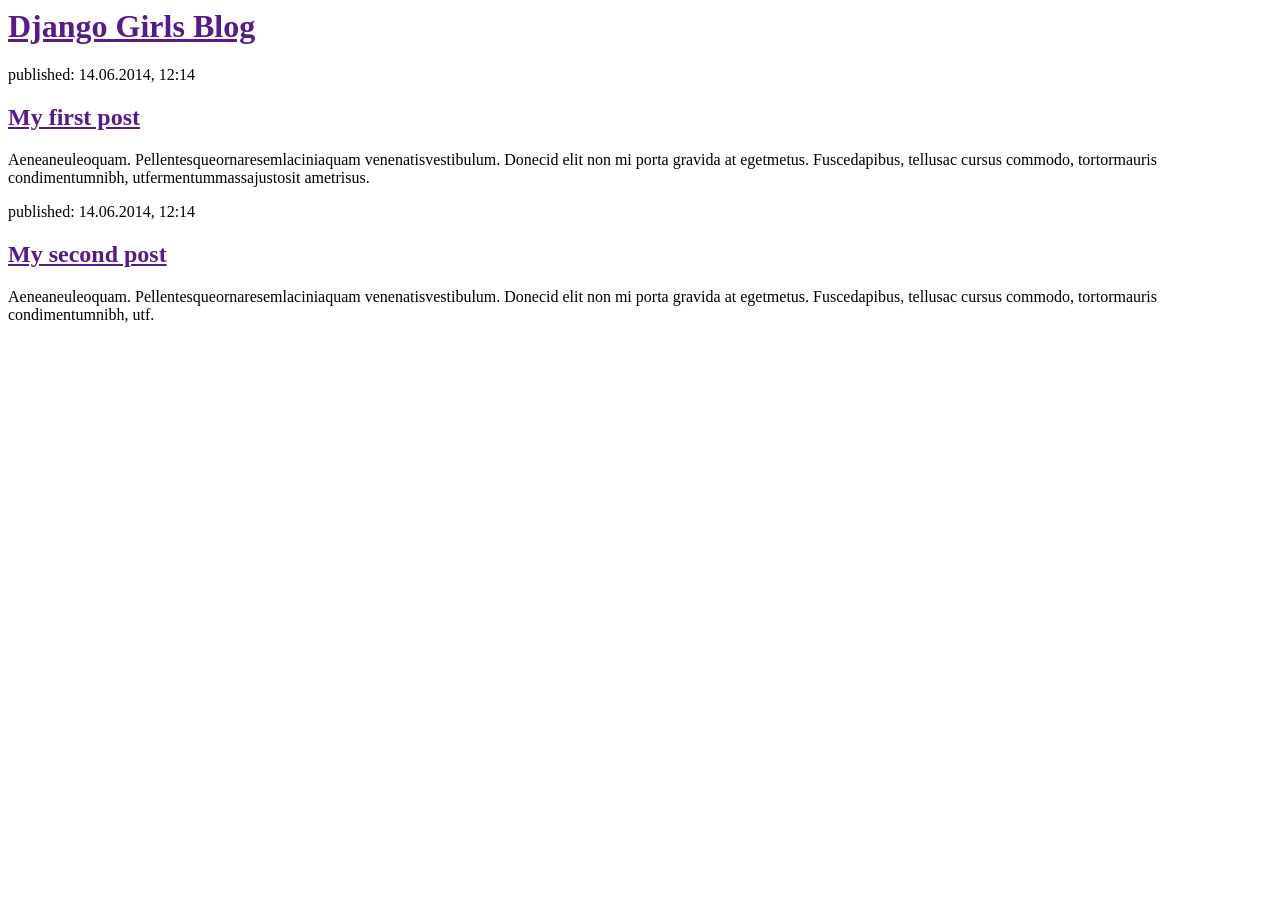
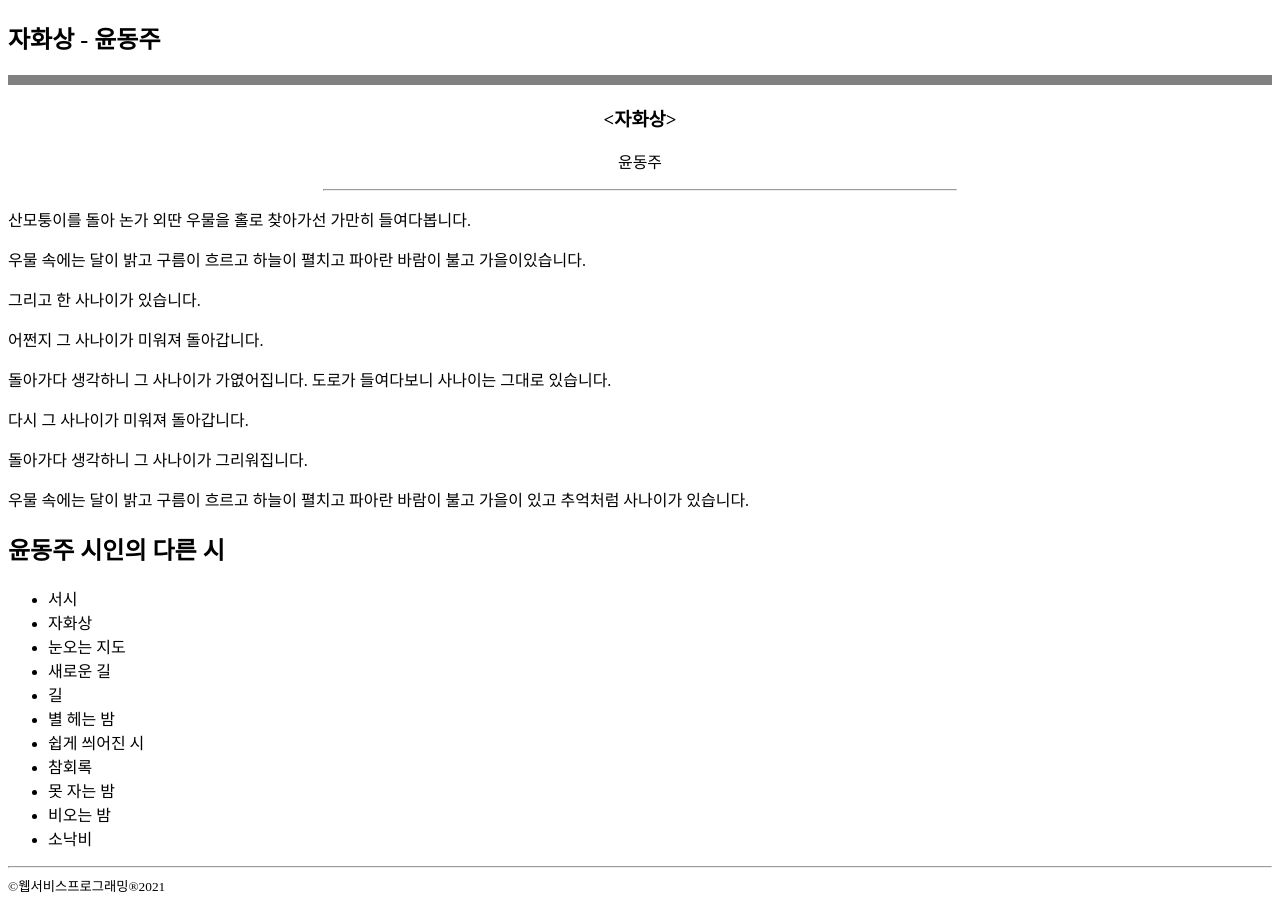
Before and after one commit to seungmiShin/ch03_02, a Django app: page / in a window 1280 px wide. Before the commit the page ends 323 px from the top, so only its background shows below. Run offline with Django 4.2, Linux system fonts and the light colour scheme.

Commit message:
Update post_list.html

```diff
--- a/mysite/blog/templates/blog/post_list.html
+++ b/mysite/blog/templates/blog/post_list.html
@@ -1,26 +1,52 @@
+<!DOCTYPEhtml>
 <html>
-  <head>
-    <title>Django Girls blog</title>
-  </head>
-  <body>
-    <div>
-      <h1><a href="">Django Girls Blog</a></h1>
-    </div>
-
-    <div>
-      <p>published: 14.06.2014, 12:14</p>
-      <h2><a href="">My first post</a></h2>
-      <p>Aeneaneuleoquam. Pellentesqueornaresemlaciniaquam venenatisvestibulum. Donecid
-        elit non mi porta gravida at egetmetus. Fuscedapibus, tellusac cursus commodo, tortormauris
-        condimentumnibh, utfermentummassajustosit ametrisus.</p>
-      </div>
-
-      <div>
-        <p>published: 14.06.2014, 12:14</p>
-        <h2><a href="">My second post</a></h2>
-        <p>Aeneaneuleoquam. Pellentesqueornaresemlaciniaquam venenatisvestibulum. Donecid
-          elit non mi porta gravida at egetmetus. Fuscedapibus, tellusac cursus commodo, tortormauris
-          condimentumnibh, utf.</p>
-        </div>
-    </body>
-  </html>
+<head>
+  <title>윤동주-자화상</title>
+</head>
+<body>
+  <!--헤더부분-->
+  <header>
+    <h2>자화상 - 윤동주</h2>
+    <hr size="10" align="center" noshade="noshade"></hr>
+  </header>
+  <!--본문부분-->
+  <section>
+    <center>
+      <h3><자화상></h3>
+      <p>윤동주</p>
+      <hr align="center" width=50%></hr>
+    </center>
+    <article>
+      <p>산모퉁이를 돌아 논가 외딴 우물을 홀로 찾아가선 가만히 들여다봅니다.</p>
+      <p>우물 속에는 달이 밝고 구름이 흐르고 하늘이 펼치고 파아란 바람이 불고 가을이있습니다.</p>
+      <p>그리고 한 사나이가 있습니다.</p>
+      <p>어쩐지 그 사나이가 미워져 돌아갑니다.</p>
+      <p>돌아가다 생각하니 그 사나이가 가엾어집니다. 도로가 들여다보니 사나이는 그대로 있습니다.</p>
+      <p>다시 그 사나이가 미워져 돌아갑니다.</p>
+      <p>돌아가다 생각하니 그 사나이가 그리워집니다.</p>
+      <p>우물 속에는 달이 밝고 구름이 흐르고 하늘이 펼치고 파아란 바람이 불고 가을이 있고 추억처럼 사나이가 있습니다.</p>
+    </article>
+  </section>
+  <aside>
+    <h2>윤동주 시인의 다른 시</h2>
+    <ul>
+      <li>서시</li>
+      <li>자화상</li>
+      <li>눈오는 지도</li>
+      <li>새로운 길</li>
+      <li>길</li>
+      <li>별 헤는 밤</li>
+      <li>쉽게 씌어진 시</li>
+      <li>참회록</li>
+      <li>못 자는 밤</li>
+      <li>비오는 밤</li>
+      <li>소낙비</li>
+    </ul>
+  </aside>
+  <hr align="center"></hr>
+  <!--사이트정보부분-->
+  <footer>
+    <small>©웹서비스프로그래밍®2021</small>
+  </footer>
+</body>
+</html>
```
